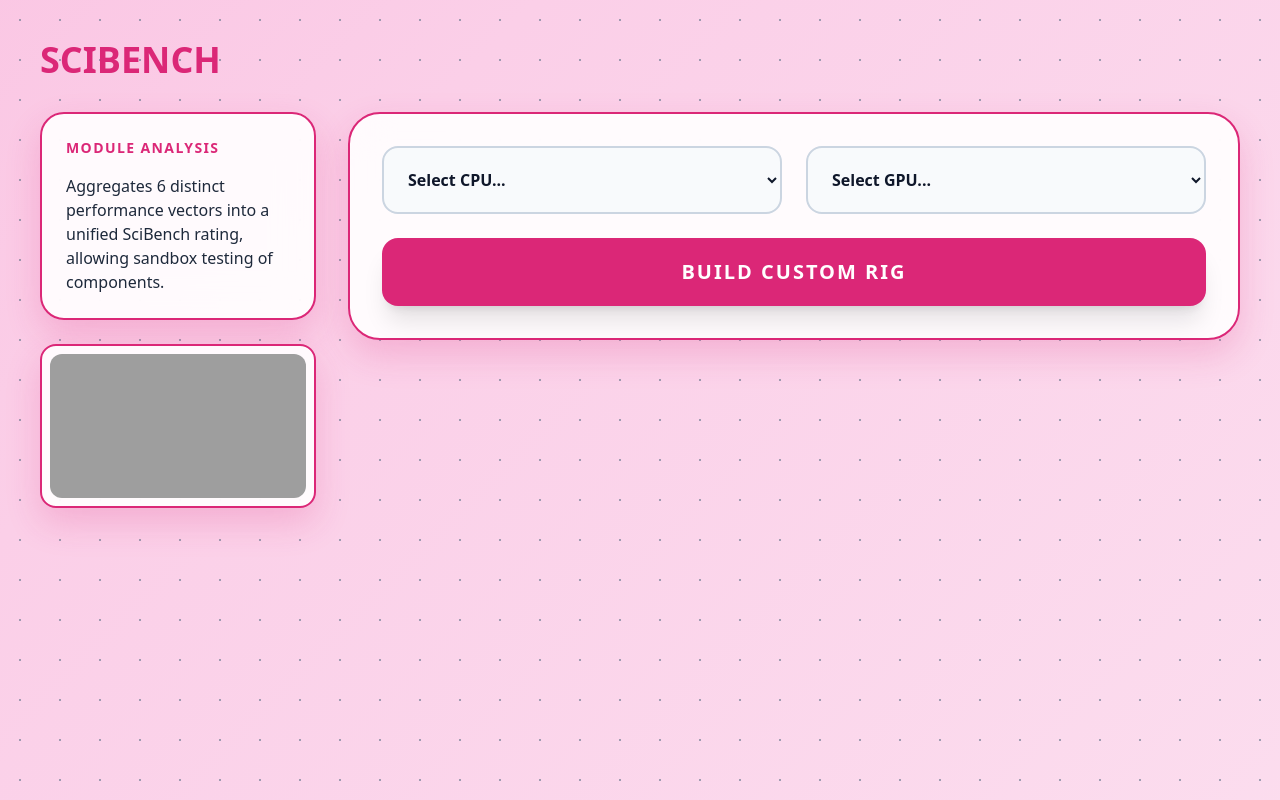
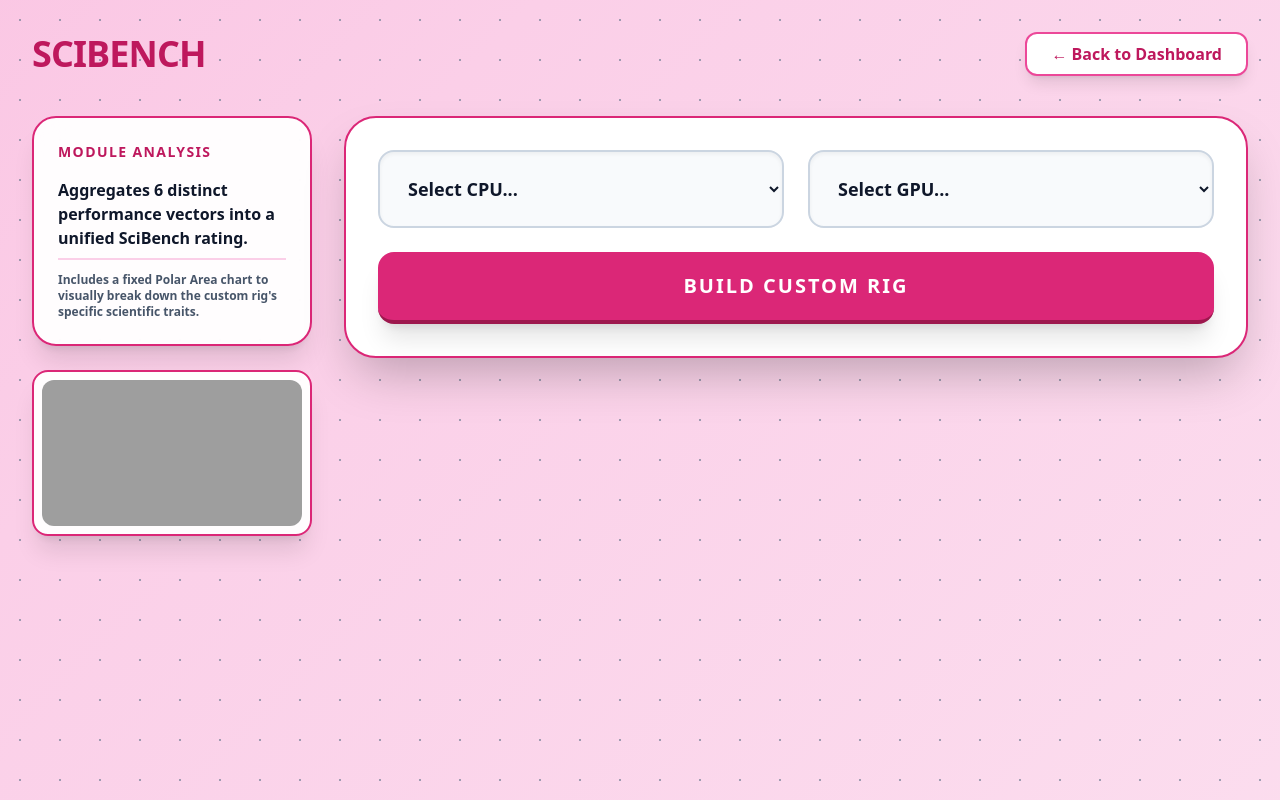
Before and after one commit to rgopesh07-png/scibench_final, a Flask app: page /builder in a window 1280 px wide. Run offline with Flask 3, Linux system fonts and the light colour scheme; data comes from the database, SQL or seed files in the repository; some libraries are stand-ins or nearby versions; grey boxes are pictures that could not be loaded.

Commit message:
Update builder.html

```diff
--- a/templates/builder.html
+++ b/templates/builder.html
@@ -6,53 +6,60 @@
     <script src="https://cdn.tailwindcss.com"></script>
     <script src="https://cdn.jsdelivr.net/npm/chart.js"></script>
     <style>
-        body { margin: 0; font-family: system-ui, sans-serif; color: #0f172a; }
+        body { margin: 0; font-family: system-ui, sans-serif; color: #0f172a; overflow-x: hidden; }
         .bg-vibrant-ambient { position: fixed; inset: 0; z-index: -2; background: linear-gradient(-45deg, #fce7f3, #fbcfe8, #f9a8d4, #fce7f3); background-size: 400% 400%; animation: ambientLight 15s ease infinite; }
         @keyframes ambientLight { 0% { background-position: 0% 50%; } 50% { background-position: 100% 50%; } 100% { background-position: 0% 50%; } }
         .star-pattern { position: fixed; inset: 0; z-index: -1; opacity: 0.6; background-image: radial-gradient(#64748b 1px, transparent 1px); background-size: 40px 40px; }
-        .vibrant-glass { background: rgba(255, 255, 255, 0.9); backdrop-filter: blur(20px); border: 2px solid #db2777; box-shadow: 0 15px 35px rgba(219, 39, 119, 0.2); }
+        .vibrant-glass { background: rgba(255, 255, 255, 0.95); backdrop-filter: blur(20px); border: 2px solid #db2777; box-shadow: 0 15px 35px rgba(219, 39, 119, 0.2); }
     </style>
 </head>
-<body class="p-6 md:p-10 relative">
+<body class="p-8 relative min-h-screen">
     <div class="bg-vibrant-ambient"></div><div class="star-pattern"></div>
-    <a href="/" class="text-4xl font-black text-pink-600 mb-8 block w-max hover:scale-105 transition-transform">SCIBENCH</a>
+
+    <header class="flex justify-between items-center mb-10 max-w-7xl mx-auto">
+        <a href="/" class="text-4xl font-black text-pink-700 hover:scale-105 transition-transform tracking-tight">SCIBENCH</a>
+        <a href="/" class="bg-white border-2 border-pink-500 text-pink-700 font-bold py-2 px-6 rounded-xl shadow-lg hover:bg-pink-50 transition-colors">← Back to Dashboard</a>
+    </header>
 
     <div class="max-w-7xl mx-auto grid grid-cols-1 lg:grid-cols-4 gap-8">
         <aside class="lg:col-span-1 space-y-6">
-            <div class="vibrant-glass p-6 rounded-3xl">
-                <h3 class="text-pink-600 font-black uppercase tracking-widest text-sm mb-4">Module Analysis</h3>
-                <p class="text-slate-800 font-medium">Aggregates 6 distinct performance vectors into a unified SciBench rating, allowing sandbox testing of components.</p>
+            <div class="vibrant-glass p-6 rounded-3xl shadow-xl">
+                <h3 class="text-pink-700 font-black uppercase tracking-widest text-sm mb-4">Module Analysis</h3>
+                <p class="text-slate-900 font-bold mb-2">Aggregates 6 distinct performance vectors into a unified SciBench rating.</p>
+                <p class="text-xs text-slate-600 font-bold border-t-2 border-pink-200 pt-3">Includes a fixed Polar Area chart to visually break down the custom rig's specific scientific traits.</p>
             </div>
-            <div class="vibrant-glass p-2 rounded-2xl">
+            <div class="vibrant-glass p-2 rounded-2xl shadow-xl">
                 <iframe class="w-full aspect-video rounded-xl" src="https://www.youtube.com/embed/E9O_4MLmBzc" frameborder="0" allowfullscreen></iframe>
             </div>
         </aside>
 
         <div class="lg:col-span-3">
-            <form method="POST" class="vibrant-glass p-8 rounded-[2rem] mb-8 grid md:grid-cols-2 gap-6">
-                <select name="cpu" required class="bg-slate-50 p-5 rounded-2xl text-slate-900 font-bold border-2 border-slate-300 focus:border-pink-600 outline-none">
+            <form method="POST" class="vibrant-glass p-8 rounded-[2rem] mb-8 grid md:grid-cols-2 gap-6 bg-white shadow-2xl">
+                <select name="cpu" required class="bg-slate-50 p-6 rounded-2xl text-slate-900 font-black border-2 border-slate-300 focus:border-pink-600 outline-none text-lg shadow-inner">
                     <option value="" disabled selected>Select CPU...</option>
                     {% for c in cpus %}<option value="{{ c.id }}" {% if request.form.get('cpu') == c.id|string %}selected{% endif %}>{{ c.name }}</option>{% endfor %}
                 </select>
-                <select name="gpu" required class="bg-slate-50 p-5 rounded-2xl text-slate-900 font-bold border-2 border-slate-300 focus:border-pink-600 outline-none">
+                <select name="gpu" required class="bg-slate-50 p-6 rounded-2xl text-slate-900 font-black border-2 border-slate-300 focus:border-pink-600 outline-none text-lg shadow-inner">
                     <option value="" disabled selected>Select GPU...</option>
                     {% for g in gpus %}<option value="{{ g.id }}" {% if request.form.get('gpu') == g.id|string %}selected{% endif %}>{{ g.name }}</option>{% endfor %}
                 </select>
-                <button type="submit" class="md:col-span-2 bg-pink-600 py-5 rounded-2xl font-black text-xl text-white hover:bg-pink-700 shadow-xl tracking-widest">BUILD CUSTOM RIG</button>
+                <button type="submit" class="md:col-span-2 bg-pink-600 py-5 rounded-2xl font-black text-xl text-white hover:bg-pink-700 shadow-xl tracking-widest border-b-4 border-pink-800 transition-colors">BUILD CUSTOM RIG</button>
             </form>
 
             {% if data %}
-            <div class="vibrant-glass p-10 rounded-3xl grid md:grid-cols-2 gap-8 items-center border-t-8 border-t-pink-600">
+            <div class="vibrant-glass p-10 rounded-3xl grid md:grid-cols-2 gap-8 items-center border-t-8 border-t-pink-600 bg-white shadow-2xl">
                 <div class="text-center">
-                    <h3 class="text-xl font-black text-slate-900 mb-2">{{ data.cn }} <br><span class="text-slate-400 font-normal">+</span><br> {{ data.gn }}</h3>
-                    <p class="text-6xl font-black text-pink-600 my-4">{{ "{:,}".format(data.total) }}</p>
-                    <p class="text-sm text-slate-700 uppercase font-black tracking-widest mb-6">Combined Points</p>
-                    <div class="bg-emerald-50 p-4 rounded-2xl border-2 border-emerald-200">
-                        <p class="text-2xl font-black text-emerald-700">₹{{ "{:,}".format(data.price) }}</p>
+                    <h3 class="text-2xl font-black text-slate-900 mb-2 leading-tight">{{ data.cn }} <br><span class="text-slate-400 font-medium text-lg my-2 block">+</span> {{ data.gn }}</h3>
+                    <p class="text-7xl font-black text-pink-600 my-4">{{ "{:,}".format(data.total) }}</p>
+                    <p class="text-sm text-slate-600 uppercase font-black tracking-widest mb-6">Combined Points</p>
+
+                    <div class="bg-emerald-50 p-5 rounded-2xl border-2 border-emerald-200 shadow-inner">
+                        <p class="text-slate-600 font-black text-xs uppercase mb-1">Estimated Hardware Cost</p>
+                        <p class="text-3xl font-black text-emerald-700">₹{{ "{:,}".format(data.price) }}</p>
                     </div>
                 </div>
 
-                <div class="w-full aspect-square relative p-4 bg-white rounded-3xl shadow-inner border-2 border-slate-100">
+                <div class="w-full aspect-square relative p-4 bg-slate-50 rounded-3xl shadow-inner border-2 border-slate-200">
                     <canvas id="builderChart"></canvas>
                 </div>
             </div>
@@ -61,10 +68,19 @@
                 new Chart(document.getElementById('builderChart'), {
                     type: 'polarArea',
                     data: {
-                        labels: ['Climate Output', 'Genome Output', 'Physics Output'],
-                        datasets: [{ data: [{{ data.cli }}, {{ data.gen }}, {{ data.phy }}], backgroundColor: ['#0ea5e9', '#d946ef', '#f97316'], borderWidth: 2 }]
+                        labels: ['Climate (FP64)', 'Genome (Cache)', 'Physics (CUDA)'],
+                        datasets: [{
+                            data: [{{ data.cli }}, {{ data.gen }}, {{ data.phy }}],
+                            backgroundColor: ['rgba(14, 165, 233, 0.8)', 'rgba(168, 85, 247, 0.8)', 'rgba(249, 115, 22, 0.8)'],
+                            borderWidth: 2,
+                            borderColor: '#ffffff'
+                        }]
                     },
-                    options: { responsive: true, maintainAspectRatio: false }
+                    options: {
+                        responsive: true,
+                        maintainAspectRatio: false,
+                        plugins: { legend: { position: 'bottom', labels: { font: { weight: 'bold' } } } }
+                    }
                 });
             </script>
             {% endif %}
```
